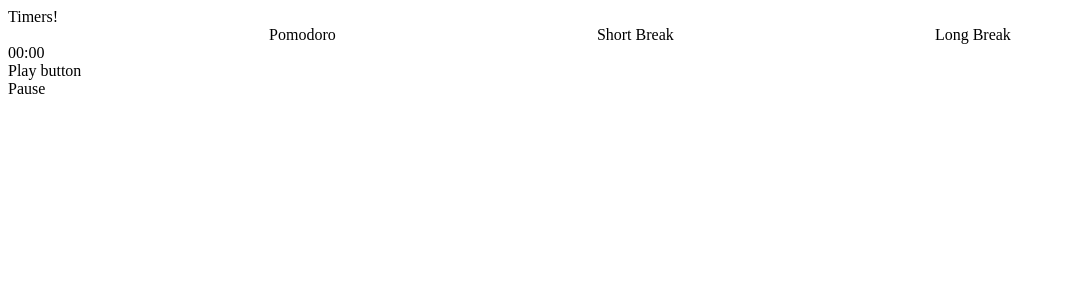
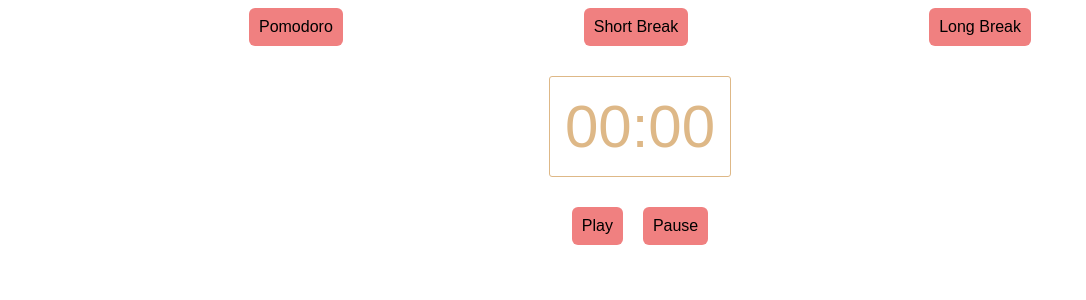
Before and after one commit to tylerthomasallen/pomtimer, a React (Create React App) app: page / in a window 1280 px wide. Shown: the top 300 px of the page, without its empty margins (0-1086 px from the left). Built offline with nearby package versions, Linux system fonts and the light colour scheme.

Commit message:
Clock stops immediately

```diff
--- a/src/components/timer/button.js
+++ b/src/components/timer/button.js
@@ -2,7 +2,7 @@
 
 const Button = ({title, changeTime, time}) => {
     return(
-        <div onClick={() => changeTime(time)}>
+        <div onClick={() => changeTime(time)} className="button">
             {title}
         </div>
     )
--- a/src/components/timer/clock.js
+++ b/src/components/timer/clock.js
@@ -2,10 +2,12 @@
 
 const Clock = ({displayedTime, play, pause}) => {
     return(
-        <div>
-            {displayedTime}
-            <div onClick={play}>Play button</div>
-            <div onClick={pause}>Pause</div>
+        <div className="clock-container">
+            <span className="clock">{displayedTime}</span>
+            <div className="buttons-container">
+                <span onClick={play} className="button">Play</span>
+                <span onClick={pause} className="button">Pause</span>
+            </div>
         </div>
     )
 }
--- a/src/components/timer/index.js
+++ b/src/components/timer/index.js
@@ -36,23 +36,19 @@
         await this.setState({displayedTime});
     }
 
-    tick() {
-        const tick = setInterval(async () => {
-            if (!this.state.ticking || this.state.time <= 0) {
-                clearInterval(tick);
-            }
-            let { time } = this.state;
-            time -= 1;
-            await this.setState({ time });
-            this.updateDisplayedTime();
-        }, 1000);
-
-    }
-
     async startTime() {
-        if (!this.state.ticking && this.state.time > 0) {
-            await this.setState({ticking: true})
-            this.tick();
+        if (!this.state.ticking) {
+            this.setState({ticking: true})
+            const tick = setInterval(() => {
+                if (this.state.ticking && this.state.time >= 1) {
+                    let { time } = this.state;
+                    time -= 1;
+                    this.setState({ time });
+                    this.updateDisplayedTime();
+                } else {
+                    clearInterval(tick);
+                }
+            }, 1000);
         }
     }
 
@@ -63,10 +59,9 @@
 
 
     render() {
-        const { displayedTime, time } = this.state;
+        const { displayedTime } = this.state;
         return(
             <div>
-                Timers!
                 <div className="buttons-container">
                     {TIMER_BUTTONS_ARR.map((button, i) => {
                         return <Button key={i} title={button.title} time={button.time} changeTime={this.changeTime}/>
--- a/src/components/timer/timer.css
+++ b/src/components/timer/timer.css
@@ -3,3 +3,34 @@
     justify-content: space-evenly;
     align-items: center;
 }
+
+.button {
+    background: lightcoral;
+    border-radius: 6px;
+    display: flex;
+    align-items: center;
+    cursor: pointer;
+    padding: 10px;
+    font-family: arial;
+}
+
+.clock-container {
+    display: flex;
+    flex-direction: column;
+    align-items: center;
+    margin: 10px;
+}
+
+span {
+    margin: 10px;
+}
+
+.clock {
+    font-size: 60px;
+    color: burlywood;
+    font-family: sans-serif;
+    border: 1px solid;
+    padding: 15px;
+    border-radius: 3px;
+    margin: 20px;
+}
```
